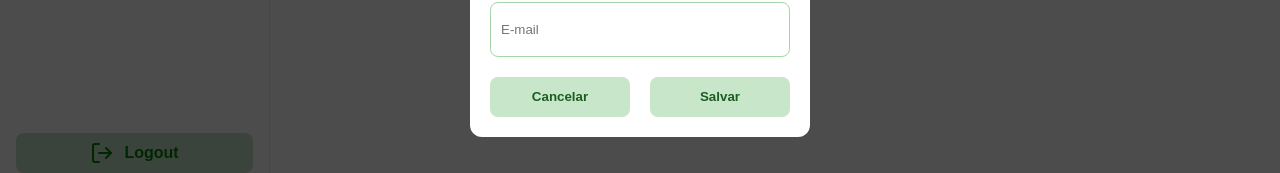
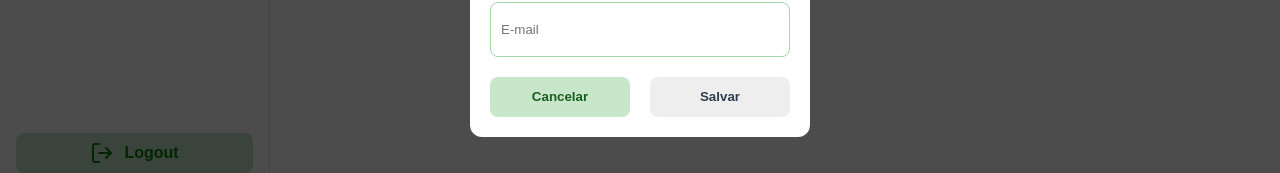
Before and after one commit to KaLucas/vue-app, a Vue app: page /admin/dashboard in a window 1280 px wide. Both pictures are taken after a click on the button "Cadastrar novo". Shown: the part 430-603 px from the top of the page. Built offline with nearby package versions, Linux system fonts and the light colour scheme; no server answers.

Commit message:
feat: add snackbar to dialogs

```diff
--- a/src/App.vue
+++ b/src/App.vue
@@ -1,7 +1,18 @@
 <script setup lang="ts">
 import { RouterView } from 'vue-router'
+import { useSnackbarStore } from '@/stores/snackbar'
+import Snackbar from '@/components/Snackbar.vue'
+const snackbarStore = useSnackbarStore()
 </script>
 
 <template>
   <RouterView />
+  <Teleport to="body">
+    <Snackbar
+      v-if="snackbarStore.isShowSnackbar"
+      :text="snackbarStore.text"
+      :type="snackbarStore.type"
+      @close="snackbarStore.hideSnackbar()"
+    />
+  </Teleport>
 </template>
--- a/src/assets/base.css
+++ b/src/assets/base.css
@@ -66,6 +66,8 @@
   --green-accent-2: #69f0ae;
   --green-accent-3: #00e676;
   --green-accent-4: #00c853;
+
+  --error: #ef5350;
 }
 
 *,
--- a/src/assets/main.css
+++ b/src/assets/main.css
@@ -41,7 +41,6 @@ button {
 
 .disabled {
   pointer-events: none;
-  cursor: default;
   background-color: #eeeeee;
   color: var(--vt-c-indigo);
 }
--- a/src/components/Snackbar.vue
+++ b/src/components/Snackbar.vue
@@ -20,7 +20,7 @@ onUnmounted(() => {
 </script>
 
 <template>
-  <div class="snackbar" :class="type">
+  <div class="snackbar" :class="type" data-testid="snackbar">
     <p>{{ text }}</p>
   </div>
 </template>
@@ -29,16 +29,19 @@ onUnmounted(() => {
 .snackbar {
   width: 300px;
   min-height: 50px;
-  color: var(--color-background-soft);
+  color: var(--vt-c-white-mute);
   padding: 10px 20px;
   border-radius: 8px;
   position: absolute;
   bottom: 50px;
+  left: 50%;
+  transform: translateX(-50%);
+  z-index: 1000;
   &.error {
-    background-color: #ffebee;
+    background-color: var(--error);
   }
   &.success {
-    background-color: var(--light-green-3);
+    background-color: var(--brand-active);
   }
 }
 </style>
--- a/src/components/dialogs/DeleteDialog.vue
+++ b/src/components/dialogs/DeleteDialog.vue
@@ -1,11 +1,13 @@
 <script setup lang="ts">
 import { useDialogStore } from '@/stores/dialog'
+import { useSnackbarStore } from '@/stores/snackbar'
 import { useUsersStore } from '@/stores/users'
 import { Loader2 } from '@lucide/vue'
 import { storeToRefs } from 'pinia'
 
 const dialogStore = useDialogStore()
 const usersStore = useUsersStore()
+const snackbarStore = useSnackbarStore()
 const { loading } = storeToRefs(usersStore)
 const { selectedUser: user } = storeToRefs(dialogStore)
 
@@ -13,7 +15,9 @@ async function handleDelete() {
   if (loading.value || !user.value?.id) return
 
   await usersStore.deleteUser(user.value?.id as string)
-  dialogStore.closeModal()
+  if (snackbarStore.type === 'success') {
+    dialogStore.closeModal()
+  }
 }
 </script>
 
@@ -29,10 +33,16 @@ async function handleDelete() {
         class="border-radius"
         @click="dialogStore.closeModal()"
         :class="{ disabled: loading }"
+        :disabled="loading"
       >
         Cancelar
       </button>
-      <button type="submit" class="border-radius" :class="{ disabled: loading }">
+      <button
+        type="submit"
+        class="border-radius"
+        :class="{ disabled: loading }"
+        :disabled="loading"
+      >
         <Loader2 :size="16" class="spinning" v-if="loading" />
         <template v-else>Confirmar</template>
       </button>
--- a/src/components/dialogs/DialogWindow.vue
+++ b/src/components/dialogs/DialogWindow.vue
@@ -1,19 +1,5 @@
-<script setup lang="ts">
-import { useDialogStore } from '@/stores/dialog'
-import { useUsersStore } from '@/stores/users'
-
-const dialogStore = useDialogStore()
-const usersStore = useUsersStore()
-
-const handleClose = () => {
-  if (!usersStore.loading) return
-
-  dialogStore.closeModal()
-}
-</script>
-
 <template>
-  <div class="modal-wrapper" aria-modal="true" role="dialog" tabindex="-1" @click="handleClose">
+  <div class="modal-wrapper" aria-modal="true" role="dialog" tabindex="-1">
     <div class="inner">
       <slot></slot>
     </div>
--- a/src/components/dialogs/UserFormDialog.vue
+++ b/src/components/dialogs/UserFormDialog.vue
@@ -3,7 +3,7 @@ import { useDialogStore } from '@/stores/dialog'
 import { useUsersStore } from '@/stores/users'
 import { Loader2 } from '@lucide/vue'
 import { storeToRefs } from 'pinia'
-import { ref, watch } from 'vue'
+import { computed, ref, watch } from 'vue'
 
 const dialogStore = useDialogStore()
 const usersStore = useUsersStore()
@@ -29,6 +29,9 @@ watch(
   },
   { immediate: true },
 )
+
+const isFormValid = computed(() => !!form.value.first_name && !!form.value.email)
+
 async function handleSubmit() {
   if (loading.value) return
 
@@ -56,10 +59,16 @@ async function handleSubmit() {
         class="border-radius"
         @click="dialogStore.closeModal()"
         :class="{ disabled: loading }"
+        :disabled="!isFormValid"
       >
         Cancelar
       </button>
-      <button class="border-radius" type="submit" :class="{ disabled: loading }">
+      <button
+        class="border-radius"
+        type="submit"
+        :class="{ disabled: loading || !isFormValid }"
+        :disabled="!isFormValid"
+      >
         <Loader2 :size="16" class="spinning" v-if="loading" />
         <template v-else>{{ user?.id ? 'Editar' : 'Salvar' }}</template>
       </button>
--- /dev/null
+++ b/src/stores/snackbar.ts
@@ -0,0 +1,20 @@
+import { defineStore } from 'pinia'
+import { ref } from 'vue'
+
+export const useSnackbarStore = defineStore('snackbar', () => {
+  const text = ref('')
+  const type = ref<'error' | 'success'>('success')
+  const isShowSnackbar = ref(false)
+
+  function showSnackbar(message: string, snackbarType: 'error' | 'success') {
+    text.value = message
+    type.value = snackbarType
+    isShowSnackbar.value = true
+  }
+
+  function hideSnackbar() {
+    isShowSnackbar.value = false
+  }
+
+  return { text, type, isShowSnackbar, showSnackbar, hideSnackbar }
+})
--- a/src/stores/users.ts
+++ b/src/stores/users.ts
@@ -5,9 +5,9 @@ import type {
   DatagridUsersList,
   GetUsersParams,
   GetUsersResponse,
-  User,
   UserFormData,
 } from '@/models/user.model'
+import { useSnackbarStore } from './snackbar'
 
 const baseUrl = `${API_CONFIG.baseUrl}collections/users/records`
 
@@ -15,6 +15,7 @@ export const useUsersStore = defineStore('users', () => {
   const users = ref<DatagridUsersList[]>([])
   const meta = ref({ page: 1, limit: 10, total: 0, pages: 1 })
   const loading = ref(false)
+  const snackbarStore = useSnackbarStore()
 
   const fetchUsers = async (params?: GetUsersParams) => {
     loading.value = true
@@ -50,16 +51,17 @@ export const useUsersStore = defineStore('users', () => {
       const url = new URL(`${baseUrl}/${id}`)
       url.searchParams.set('project_id', String(API_CONFIG.projectId))
 
-      await fetch(url.toString(), {
+      const response = await fetch(url.toString(), {
         method: 'DELETE',
         headers: createApiHeaders(),
       })
 
-      await fetchUsers({
-        page: meta.value.page,
-      })
-    } catch (error) {
-      console.error(error)
+      if (!response.ok) throw new Error()
+
+      snackbarStore.showSnackbar('Usuário excluído com sucesso.', 'success')
+      await fetchUsers({ page: meta.value.page })
+    } catch {
+      snackbarStore.showSnackbar('Erro ao excluir usuário.', 'error')
     } finally {
       loading.value = false
     }
@@ -71,7 +73,7 @@ export const useUsersStore = defineStore('users', () => {
       const url = new URL(`${baseUrl}/${id}`)
       url.searchParams.set('project_id', String(API_CONFIG.projectId))
 
-      await fetch(url.toString(), {
+      const response = await fetch(url.toString(), {
         method: 'PUT',
         body: JSON.stringify({
           data: {
@@ -83,11 +85,12 @@ export const useUsersStore = defineStore('users', () => {
         headers: createApiHeaders(),
       })
 
-      await fetchUsers({
-        page: meta.value.page,
-      })
+      if (!response.ok) throw new Error()
+
+      snackbarStore.showSnackbar('Usuário editado com sucesso.', 'success')
+      await fetchUsers({ page: meta.value.page })
     } catch (error) {
-      console.error(error)
+      snackbarStore.showSnackbar('Erro ao editar usuário.', 'error')
     } finally {
       loading.value = false
     }
@@ -99,7 +102,7 @@ export const useUsersStore = defineStore('users', () => {
       const url = new URL(`${baseUrl}`)
       url.searchParams.set('project_id', String(API_CONFIG.projectId))
 
-      await fetch(url.toString(), {
+      const response = await fetch(url.toString(), {
         method: 'POST',
         body: JSON.stringify({
           data: {
@@ -111,11 +114,12 @@ export const useUsersStore = defineStore('users', () => {
         headers: createApiHeaders(),
       })
 
-      await fetchUsers({
-        page: meta.value.page,
-      })
+      if (!response.ok) throw new Error()
+
+      snackbarStore.showSnackbar('Usuário cadastrado com sucesso.', 'success')
+      await fetchUsers({ page: meta.value.page })
     } catch (error) {
-      console.error(error)
+      snackbarStore.showSnackbar('Erro ao cadastrar usuário.', 'error')
     } finally {
       loading.value = false
     }
```
